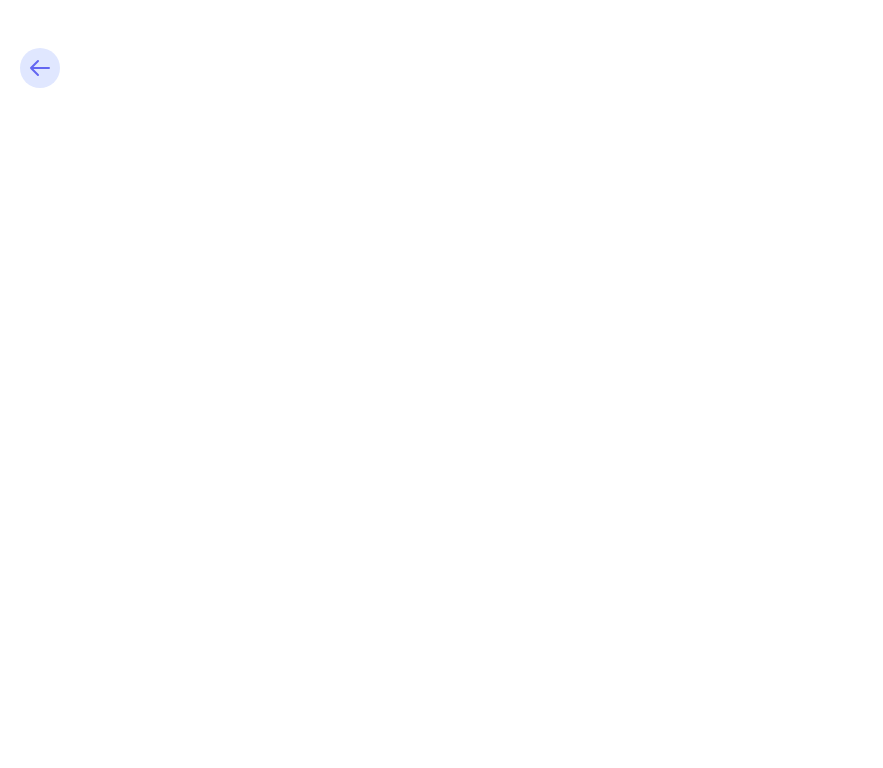
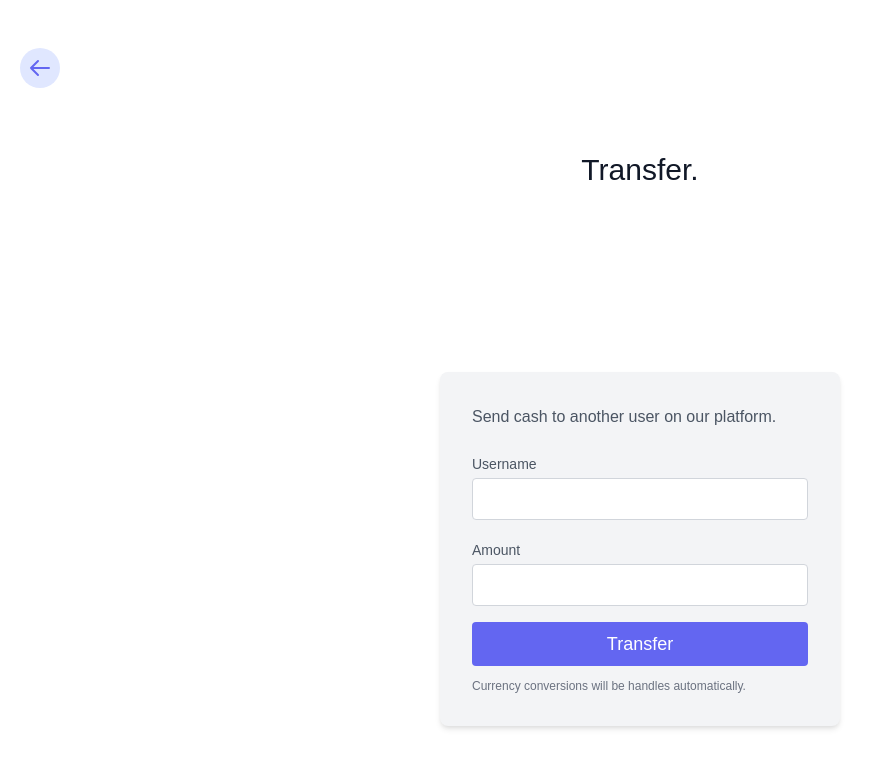
Before and after one commit to jaysonmulwa/currency-exchange-app, a Nuxt app in the folder nuxt-fe-service/: page /transfer in a window 1280 px wide. Shown: the top 768 px of the page, without its empty margins (0-883 px from the left). Built offline with nearby package versions, Linux system fonts and the light colour scheme.

Commit message:
feat: added transfer page design

```diff
--- a/nuxt-fe-service/components/Transfer.vue
+++ b/nuxt-fe-service/components/Transfer.vue
@@ -14,6 +14,27 @@
 
       </div>
     </div>
+    <div class="container px-5 pt-12 pb-24 mx-auto">
+      <div class="flex flex-wrap w-full mb-20 flex-col items-center text-center">
+        <h1 class="sm:text-3xl text-2xl font-medium title-font mb-2 text-gray-900 tracking">Transfer.</h1>
+      </div>
+      <div class="container px-5 py-24 mx-auto flex justify-center ">
+        <div class="lg:w-1/3 md:w-1/2 bg-gray-100 rounded-lg p-8 flex flex-col w-full mt-10 md:mt-0 relative z-10 shadow-md">
+          <!--h2 class="text-gray-900 text-lg mb-1 font-medium title-font">Feedback</h2>-->
+          <p class="leading-relaxed mb-5 text-gray-600">Send cash to another user on our platform.</p>
+          <div class="relative mb-4">
+            <label for="username" class="leading-7 text-sm text-gray-600">Username</label>
+            <input type="text" id="username" name="username" class="w-full bg-white rounded border border-gray-300 focus:border-indigo-500 focus:ring-2 focus:ring-indigo-200 text-base outline-none text-gray-700 py-1 px-3 leading-8 transition-colors duration-200 ease-in-out">
+          </div>
+          <div class="relative mb-4">
+            <label for="amount" class="leading-7 text-sm text-gray-600">Amount</label>
+            <input type="number" id="amount" name="amount" class="w-full bg-white rounded border border-gray-300 focus:border-indigo-500 focus:ring-2 focus:ring-indigo-200 text-base outline-none text-gray-700 py-1 px-3 leading-8 transition-colors duration-200 ease-in-out">
+          </div>
+          <button class="text-white bg-indigo-500 border-0 py-2 px-6 focus:outline-none hover:bg-indigo-600 rounded text-lg">Transfer</button>
+          <p class="text-xs text-gray-500 mt-3">Currency conversions will be handles automatically.</p>
+        </div>
+      </div>
+    </div>
   </section>
 </template>
 
```
